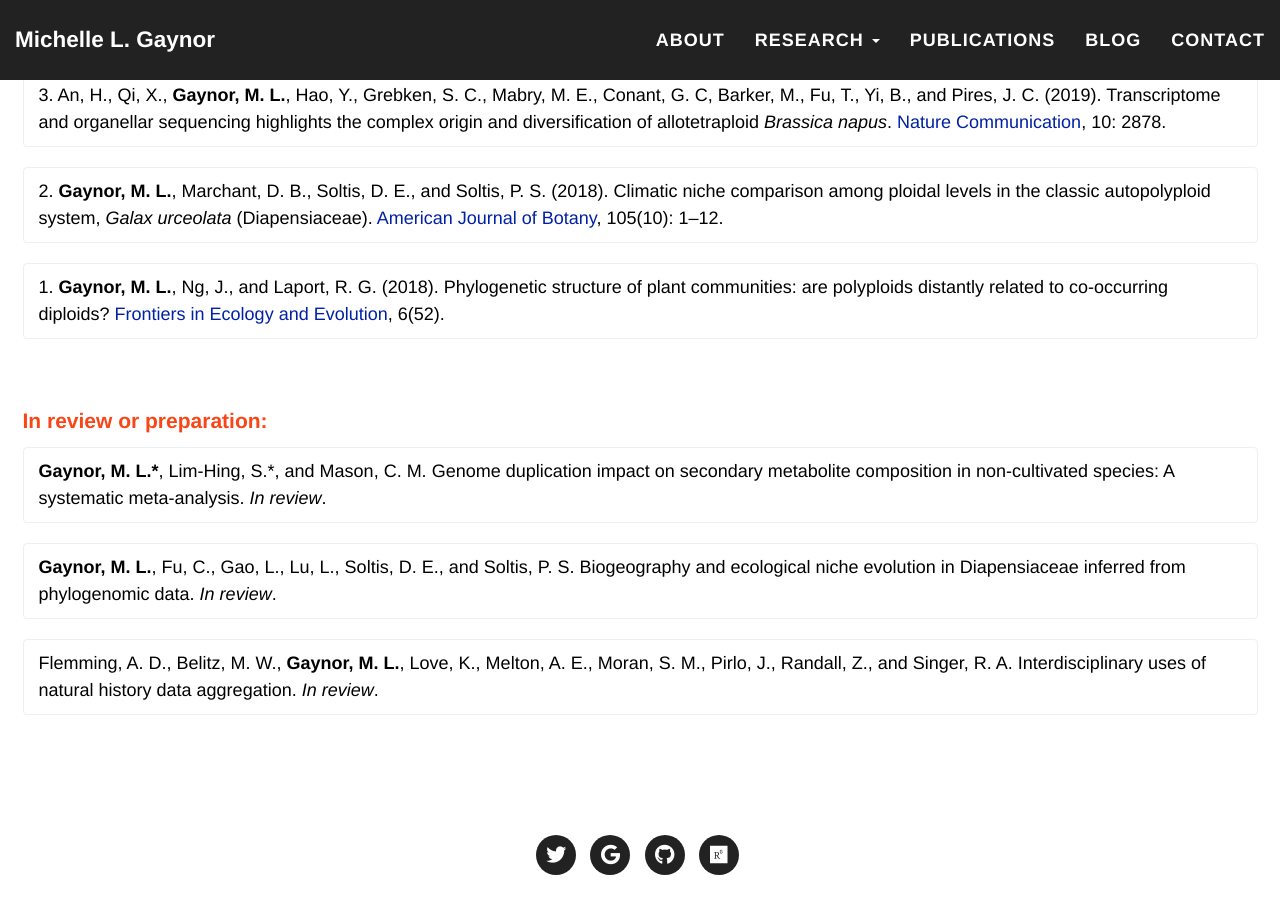
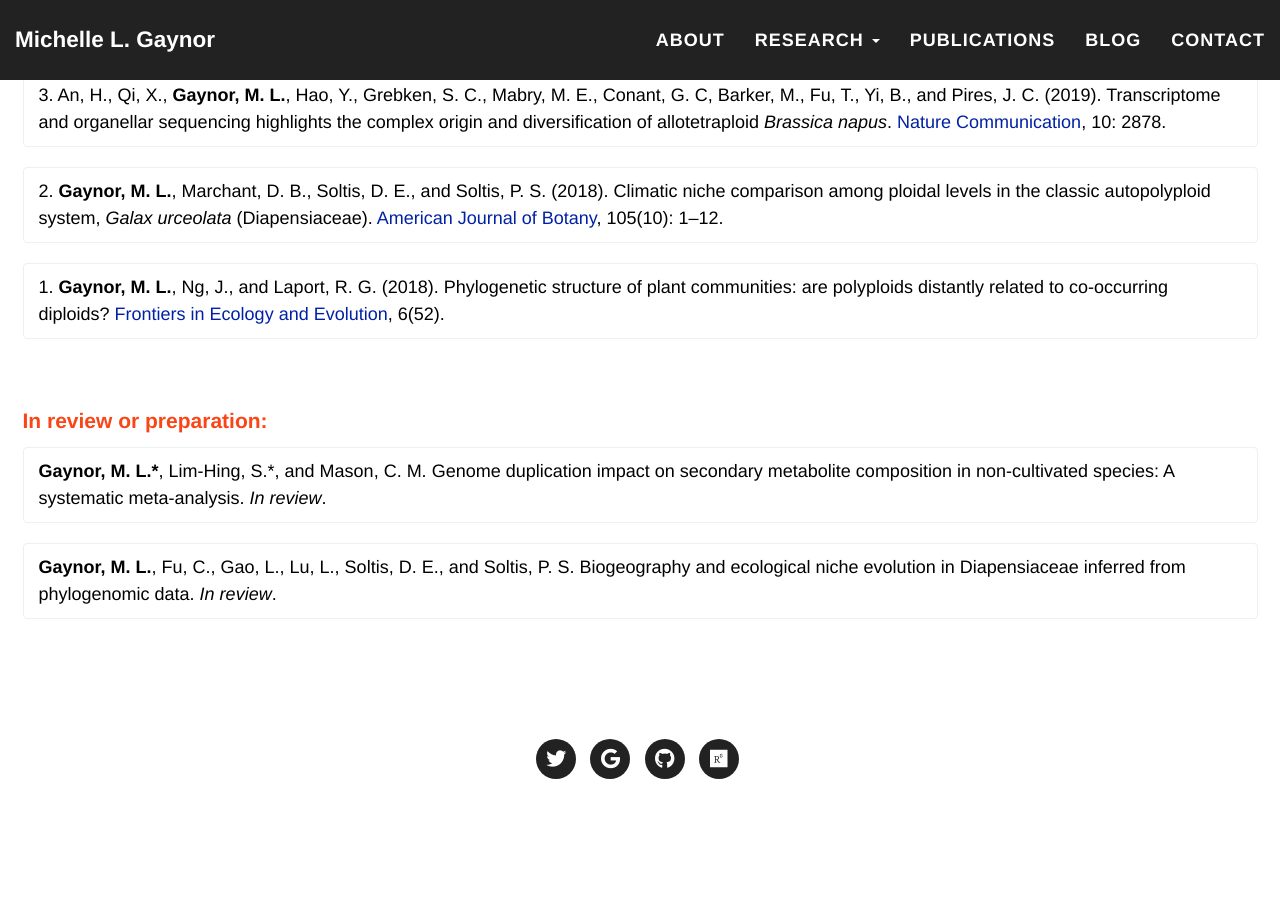
Before and after one commit to mgaynor1/mgaynor1.github.io, a Jekyll site: the page built from publications.html, in a window 1280 px wide and 900 px high, scrolled down 599 px. Built offline with Jekyll 4.4.1, drawn with Linux system fonts in a browser that asks for light colours; nearby versions of some CDN libraries; after the commit the page ends 1403 px from its top, so only the background shows below that.

Commit message:
Matching local

```diff
--- a/publications.html
+++ b/publications.html
@@ -34,9 +34,7 @@ background: '/img/bg-publications.jpg'
 				<div class="list-group">
 					<p class="list-group-item" style="font-size: 18px; color: #000000;"><b>Gaynor, M. L.</b>, Fu, C., Gao, L., Lu, L., Soltis, D. E., and Soltis, P. S. Biogeography and ecological niche evolution in Diapensiaceae inferred from phylogenomic data. <i>In review</i>.</p>
 				</div>
-				<div class="list-group">
-					<p class= "list-group-item" style="font-size: 18px; color: #000000;"> Flemming, A. D., Belitz, M. W., <b>Gaynor, M. L.</b>, Love, K., Melton, A. E., Moran, S. M., Pirlo, J., Randall, Z., and Singer, R. A. Interdisciplinary uses of natural history data aggregation. <i>In review</i>.</p>
-				</div>
+
 			</div>
 	</div>
 </section>
```
